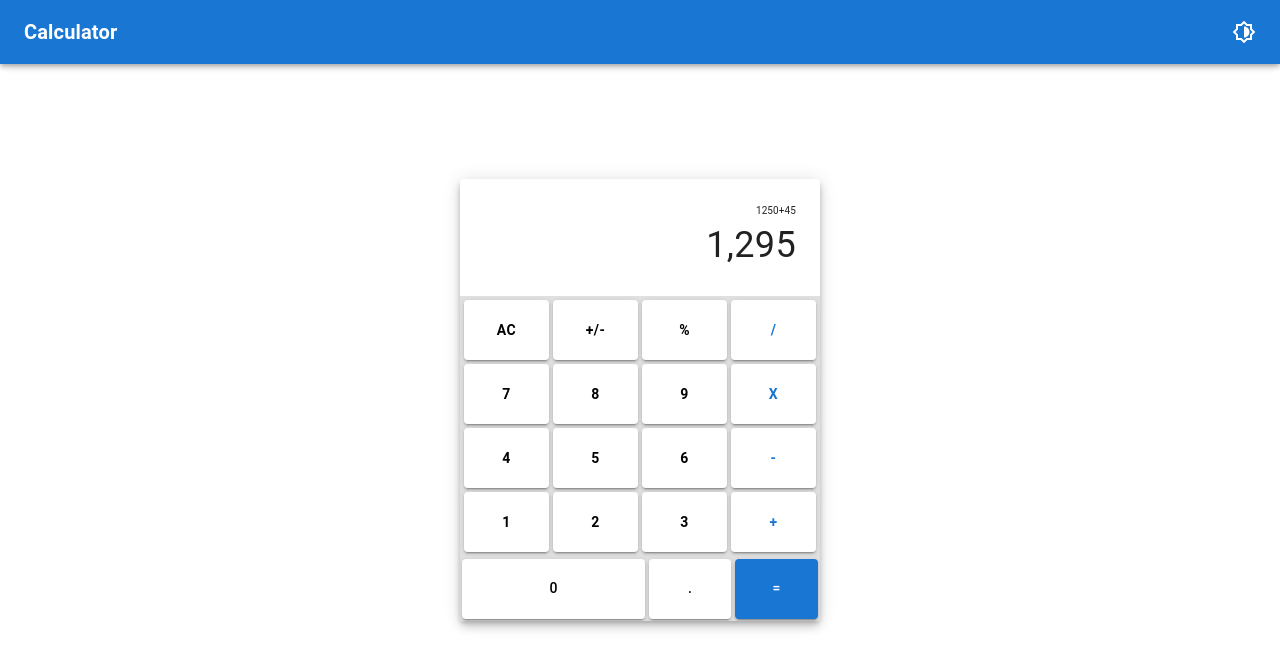
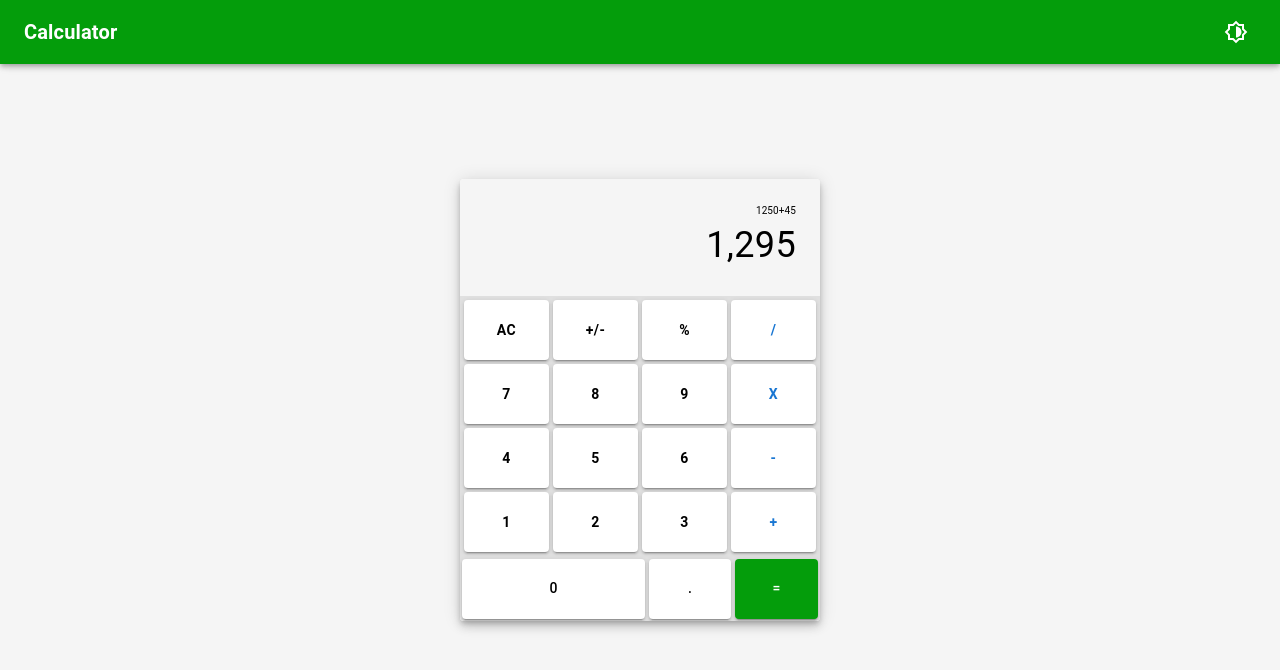
Before and after one commit to pumeha/my-calculator-app, a Next.js app: page / in a window 1280 px wide. Shown: the top 670 px of the page. Built offline with nearby package versions, Linux system fonts and the light colour scheme.

Commit message:
added toggle button for theme

```diff
--- a/src/app/layout.tsx
+++ b/src/app/layout.tsx
@@ -1,4 +1,4 @@
-import ThemeRegistry from './themeRegistry';
+import ThemeRegistry from '../components/themeRegistry';
 import { ReactNode } from 'react';
 
 export const metadata = {
--- a/src/app/page.tsx
+++ b/src/app/page.tsx
@@ -9,7 +9,6 @@ import { Card} from '@mui/material';
 
 export default function Home() {
   const buttons = [
-
     'AC','+/-','%','/',
     '7', '8', '9','x',
     '4', '5', '6','-',
--- a/src/app/themeRegistry.tsx
+++ /dev/null
@@ -1,24 +0,0 @@
-'use client';
-
-import * as React from 'react';
-import { CacheProvider } from '@emotion/react';
-import createCache from '@emotion/cache';
-import { ThemeProvider, createTheme } from '@mui/material/styles';
-import CssBaseline from '@mui/material/CssBaseline';
-
-const theme = createTheme({palette:{mode:'light'}});
-
-export default function ThemeRegistry({ children }: { children: React.ReactNode }) {
-  const [cache] = React.useState(() =>
-    createCache({ key: 'mui', prepend: true })
-  );
-
-  return (
-    <CacheProvider value={cache}>
-      <ThemeProvider theme={theme}>
-        <CssBaseline />
-        {children}
-      </ThemeProvider>
-    </CacheProvider>
-  );
-}
--- a/src/components/appBar.tsx
+++ b/src/components/appBar.tsx
@@ -1,14 +1,24 @@
 'use client';
-import { AppBar as MuiAppBar, Toolbar, Typography } from '@mui/material';
+import {IconButton, AppBar as MuiAppBar, Toolbar, Typography } from '@mui/material';
 import { Brightness6Outlined } from '@mui/icons-material';
+import { useTheme } from '@/context/themeContext';
+
+
 export default function AppBar(){
+
+const {toggleTheme} = useTheme();
+
+
+
     return (
         <MuiAppBar position="fixed">
             <Toolbar>
                 <Typography variant="h6" component="div" sx={{ flexGrow: 1,fontWeight:'bold' }}>
                     Calculator
                 </Typography>
-                <Brightness6Outlined />
+                <IconButton color="inherit" onClick={toggleTheme}>
+                    <Brightness6Outlined />
+                </IconButton>
             </Toolbar>
         </MuiAppBar>
     );
--- /dev/null
+++ b/src/components/themeRegistry.tsx
@@ -0,0 +1,70 @@
+'use client';
+import * as React from 'react';
+import { CacheProvider } from '@emotion/react';
+import createCache from '@emotion/cache';
+import { ThemeProvider, createTheme } from '@mui/material/styles';
+import CssBaseline from '@mui/material/CssBaseline';
+import { ThemeProvider as CustomThemeProvider,useTheme } from '@/context/themeContext'; // adjust path
+
+const getTheme = (mode: 'light' | 'dark') =>
+  createTheme({
+    palette: {
+      mode,                    // keeps light or dark mode
+      primary: {
+        main: '#049d0b',
+        contrastText: '#ffffff',
+      },
+      secondary: {
+        main: '#9c27b0',
+        contrastText: '#ffffff',
+      },
+      // Add more colors here (very useful)
+      background: {
+        default: mode === 'light' ? '#f5f5f5' : '#121212',
+        paper: mode === 'light' ? '#ffffff' : '#1e1e1e',
+      },
+      text: {
+        primary: mode === 'light' ? '#000000' : '#ffffff',
+        secondary: mode === 'light' ? '#555555' : '#aaaaaa',
+      },
+      error: { main: '#d32f2f' },
+      warning: { main: '#ed6c02' },
+      info: { main: '#0288d1' },
+      success: { main: '#2e7d32' },
+    },
+  });
+
+export default function ThemeRegistry({ children }: { children: React.ReactNode }) {
+  const [cache] = React.useState(() =>
+    createCache({ key: 'mui', prepend: true })
+  );
+
+  return (
+    <CacheProvider value={cache}>
+      <CustomThemeProvider>
+        <ThemeModeWrapper cache={cache}>
+          {children}
+        </ThemeModeWrapper>
+      </CustomThemeProvider>
+    </CacheProvider>
+  );
+}
+
+function ThemeModeWrapper({
+  children,
+  cache,
+}: {
+  children: React.ReactNode;
+  cache: any;
+}) {
+  const { mode } = useTheme(); // from your new context
+
+  const muiTheme = React.useMemo(() => getTheme(mode), [mode]);
+
+  return (
+    <ThemeProvider theme={muiTheme}>
+      <CssBaseline />
+      {children}
+    </ThemeProvider>
+  );
+}
--- /dev/null
+++ b/src/context/themeContext.tsx
@@ -0,0 +1,29 @@
+'use client';
+import * as React from 'react';
+
+type ThemeContextType = {
+  mode: 'light' | 'dark';
+  toggleTheme: () => void;
+};
+
+const ThemeContext = React.createContext<ThemeContextType | undefined>(undefined);
+
+export function ThemeProvider({ children }: { children: React.ReactNode }) {
+  const [mode, setMode] = React.useState<'light' | 'dark'>('light');
+
+  const toggleTheme = () => {
+    setMode((prev) => (prev === 'light' ? 'dark' : 'light'));
+  };
+
+  return (
+    <ThemeContext.Provider value={{ mode, toggleTheme }}>
+      {children}
+    </ThemeContext.Provider>
+  );
+}
+
+export const useTheme = () => {
+  const context = React.useContext(ThemeContext);
+  if (!context) throw new Error('useTheme must be used within ThemeProvider');
+  return context;
+};
```
